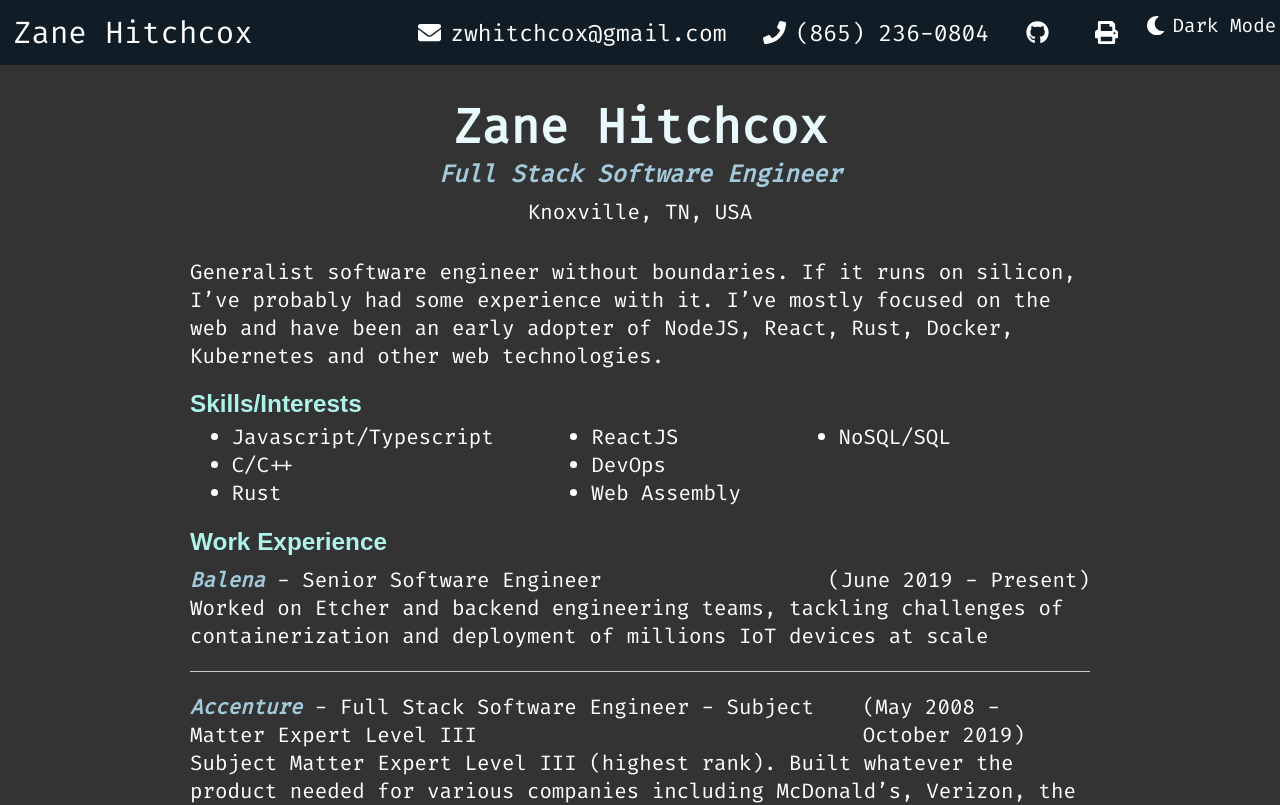
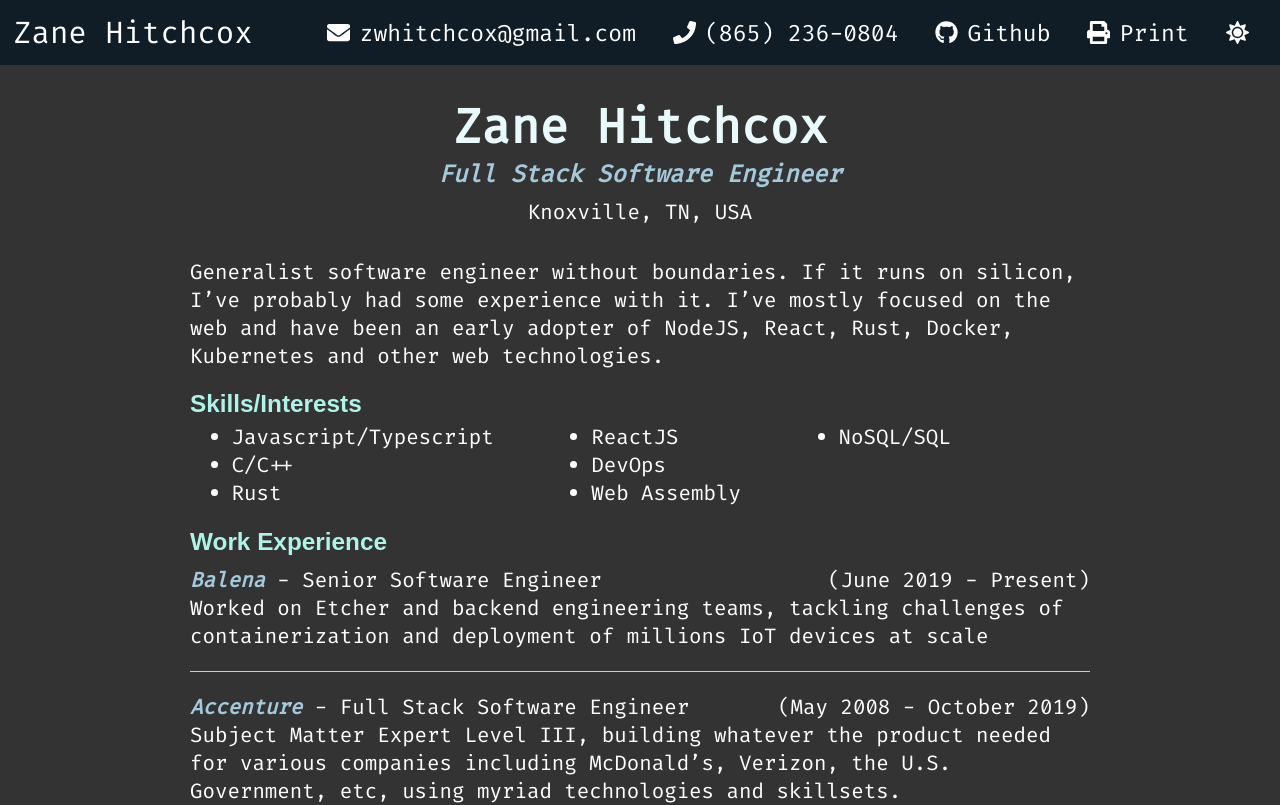
Before and after one commit to zwhitchcox/zanehitchcox.com, a React (Create React App) app: page / in a window 1280 px wide. Shown: the top 805 px of the page. Built offline with nearby package versions, Linux system fonts and the light colour scheme; a web font is replaced by a local one.

Commit message:
adjustments

```diff
--- a/public/index.html
+++ b/public/index.html
@@ -29,7 +29,7 @@
     -->
     <title>Zane Hitchcox</title>
   </head>
-  <body class="body-dark">
+  <body>
     <noscript>You need to enable JavaScript to run this app.</noscript>
     <div id="root"></div>
     <!--
--- a/public/resume.yml
+++ b/public/resume.yml
@@ -26,8 +26,8 @@ experience:
   - type: employee
     duration: May 2008 - October 2019
     company: Accenture
-    title: Full Stack Software Engineer - Subject Matter Expert Level III
-    description: Subject Matter Expert Level III (highest rank). Built whatever the product needed for various companies including McDonald’s, Verizon, the U.S. Government, etc, using myriad technologies and skillsets.
+    title: Full Stack Software Engineer
+    description: Subject Matter Expert Level III, building whatever the product needed for various companies including McDonald’s, Verizon, the U.S. Government, etc, using myriad technologies and skillsets.
 education:
   - school: University of Tennessee
     location: Knoxville
--- a/src/App.scss
+++ b/src/App.scss
@@ -0,0 +1,20 @@
+// https://coolors.co/c33c54-254e70-37718e-8ee3ef-aef3e7
+$brick-red: hsla(349, 53%, 50%, 1);
+@import "colors.scss";
+
+.App-dark {
+  background-color: #333;
+  color: white;
+  a {
+    color: $indigo-dye-light;
+  }
+  h1 {
+    color: $sky-blue-crayola;
+  }
+  h2 {
+    color: $celadon-blue;
+  }
+  h3 {
+    color: $celeste;
+  }
+}
--- a/src/App.tsx
+++ b/src/App.tsx
@@ -2,6 +2,7 @@ import React from 'react';
 import Header from './Cmpt/Header'
 import Resume from './Pages/Resume'
 import { useSelector } from 'react-redux';
+import "./App.scss";
 
 function App() {
   const darkMode = useSelector((state: any) => state.darkMode.on);
--- a/src/Cmpt/Header.scss
+++ b/src/Cmpt/Header.scss
@@ -35,6 +35,17 @@
       font-size: 1.2em;
       padding: .3em .8em;
     }
+    span.link {
+      text-decoration: none;
+      background-color: transparent;
+      display: flex;
+      align-items: center;
+      font-size: 1.2em;
+      padding: .3em .8em;
+      .nav-text {
+        display: none;
+      }
+    }
     .nav-icon {
       display: flex;
       align-items: center;
@@ -46,11 +57,6 @@
       align-items:center;
       justify-items: center;
       height: 32px;
-    }
-    a:nth-child(n+3) {
-      .nav-text {
-        display: none;
-      }
     }
   }
 }
--- a/src/Cmpt/Header.tsx
+++ b/src/Cmpt/Header.tsx
@@ -1,8 +1,8 @@
 import * as React from 'react'
-import { FaGithub, FaEnvelope, FaPhone, FaPrint, FaBook, FaBars, FaMoon } from 'react-icons/fa'
+import { FaGithub, FaEnvelope, FaPhone, FaPrint, FaBars, FaMoon, FaSun } from 'react-icons/fa'
 import { useDispatch } from 'react-redux'
 import { useSelector } from 'react-redux'
-import { toggleDarkMode } from '../store/store'
+import { toggle } from '../store/store'
 
 const menuItems = [
   {
@@ -24,6 +24,7 @@ const menuItems = [
     link: "#print", // eslint-disable-line
     icon: <FaPrint />,
     text: "Print",
+    onClick: window.print,
   },
 ]
 
@@ -40,8 +41,8 @@ const Header = () => {
         <div className="logo">Zane Hitchcox</div>
         <div className={`nav-links ${menuOpen ? "" : "hide"}`}>
           {
-            menuItems.map(({link, icon, text}) => (
-              <a href={link} key={link} onClick={link === "#print" ? window.print : undefined}>
+            menuItems.map(({link, icon, text, onClick}) => (
+              <a href={link} key={link} onClick={onClick}>
                 <div className="nav-item">
                   <div className="nav-icon">
                   {icon}
@@ -53,10 +54,10 @@ const Header = () => {
               </a>
             ))
           }
-          <span className="link" onClick={() => dispatch(toggleDarkMode)}>
+          <span className="link" onClick={() => dispatch(toggle())}>
             <div className="nav-item">
               <div className="nav-icon">
-                <FaMoon />
+                {darkMode ? <FaSun /> : <FaMoon />}
               </div>
               <div className="nav-text">
                 Dark Mode
--- a/src/Pages/Resume.scss
+++ b/src/Pages/Resume.scss
@@ -1,5 +1,6 @@
 .resume {
-  margin-top: $nav-height + 30px;
+  padding-top: $nav-height + 30px;
+  padding-bottom: $nav-height + 30px;
   h1 {
     font-size: 3em;
     font-weight: bold;
@@ -101,7 +102,7 @@
   }
 }
 
-.body-dark {
+.App-dark {
   .resume {
     .experience {
       .company {
--- /dev/null
+++ b/src/colors.scss
@@ -0,0 +1,12 @@
+$indigo-dye: hsla(207, 50%, 29%, 1);
+$celadon-blue: hsla(200, 44%, 75%, 1);
+$sky-blue-crayola: hsla(187, 75%, 75%, 1);
+$celeste: hsla(170, 74%, 82%, 1);
+
+// light
+$indigo-dye-light: hsla(207, 50%, 80%, 1);
+$sky-blue-crayola: hsla(187, 75%, 95%, 1);
+
+// dark
+$indigo-dye-dark: hsla(207, 50%, 10%, 1);
+$indigo-dye-dark-transparent: hsla(207, 50%, 10%, .9);
--- a/src/index.scss
+++ b/src/index.scss
@@ -1,3 +1,5 @@
+@import "./colors.scss";
+
 * {
   margin: 0;
   padding: 0;
@@ -23,42 +25,10 @@ code {
 
 $nav-height: 65px;
 
-// https://coolors.co/c33c54-254e70-37718e-8ee3ef-aef3e7
-$brick-red: hsla(349, 53%, 50%, 1);
-$indigo-dye: hsla(207, 50%, 29%, 1);
-$celadon-blue: hsla(200, 44%, 75%, 1);
-$sky-blue-crayola: hsla(187, 75%, 75%, 1);
-$celeste: hsla(170, 74%, 82%, 1);
 
-// light
-$indigo-dye-light: hsla(207, 50%, 80%, 1);
-$sky-blue-crayola: hsla(187, 75%, 95%, 1);
-
-// dark
-$indigo-dye-dark: hsla(207, 50%, 10%, 1);
-$indigo-dye-dark-transparent: hsla(207, 50%, 10%, .9);
-.body-dark {
-  background-color: #333;
-  color: white;
-  a {
-    color: $indigo-dye-light;
-  }
-  h1 {
-    color: $sky-blue-crayola;
-  }
-  h2 {
-    color: $celadon-blue;
-  }
-  h3 {
-    color: $celeste;
-  }
-}
 
 h1, h2 {
   text-align: center;
-}
-main {
-  margin: 1em;
 }
 @media print {
   main {
@@ -71,6 +41,7 @@ a {
   color: $indigo-dye;
   // cursor: default;
 }
+
 @media print {
   a, a:hover, a:visited {
     color: black;
--- a/src/store/store.ts
+++ b/src/store/store.ts
@@ -23,7 +23,7 @@ const darkModeSlice = createSlice({
   }
 })
 
-export const { toggle: toggleDarkMode } = darkModeSlice.actions;
+export const { toggle } = darkModeSlice.actions;
 
 export default configureStore({
   reducer: {
```
